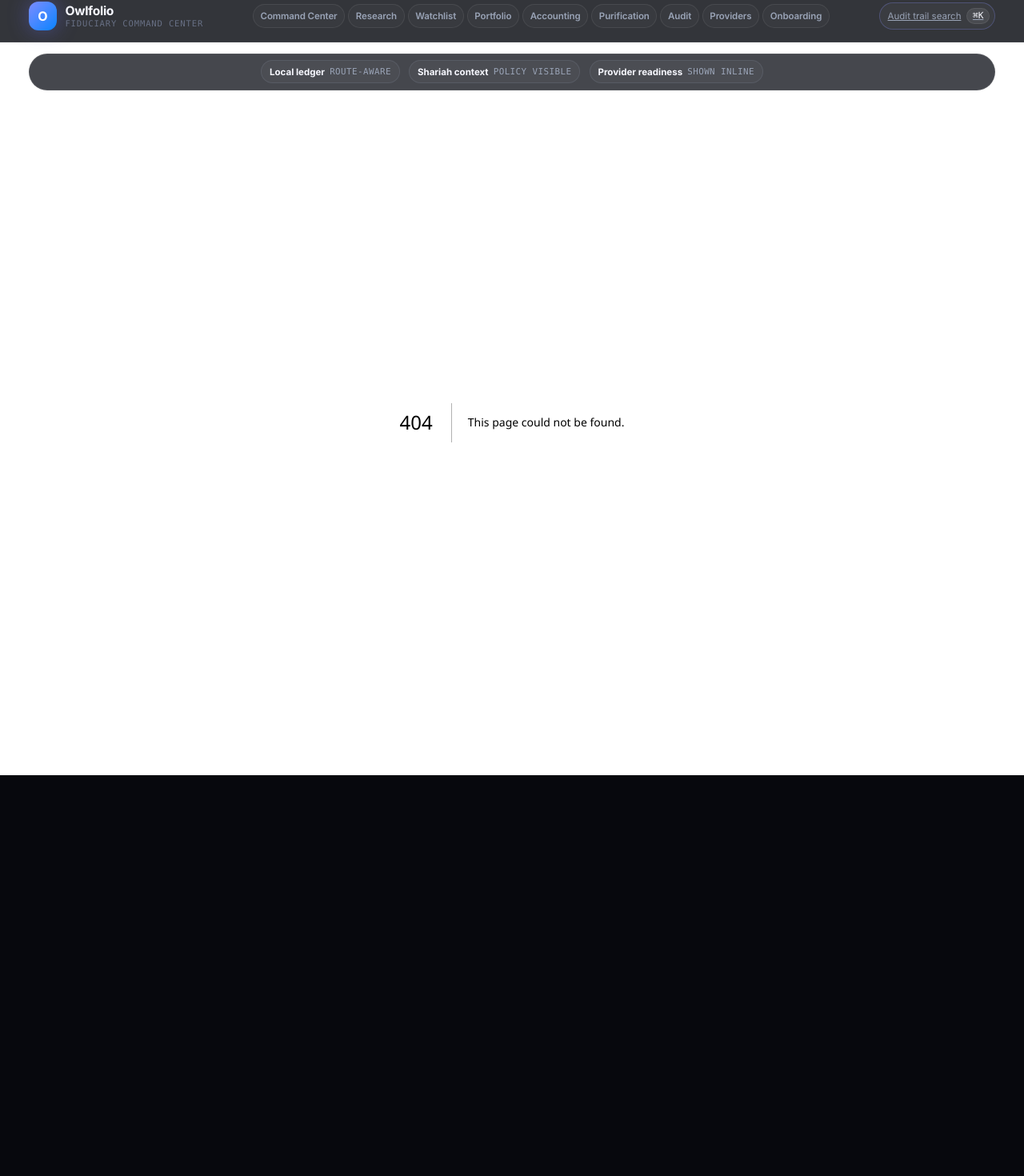
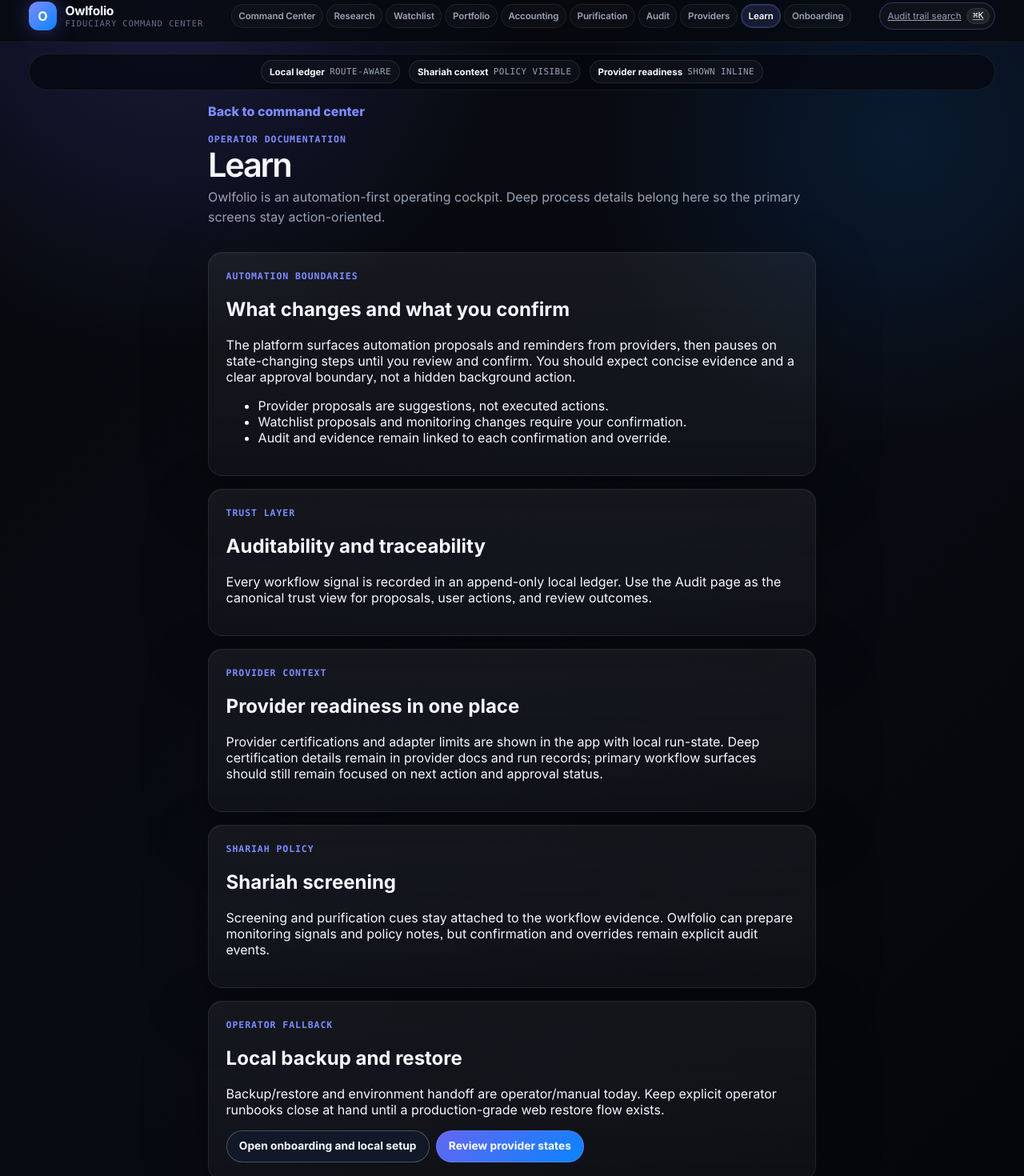
Before and after one commit to i314nk/owlfolio, a Next.js app in the folder apps/web/: page /learn in a window 1280 px wide. Before the commit this address had no page. Shown: the part 13-1483 px from the top of the page at 80% size. Before the commit the page ends 982 px from the top, so only its background shows below. Built offline with nearby package versions, Linux system fonts and the light colour scheme.

Commit message:
checkpoint: add clean cockpit learn surface

```diff
--- /dev/null
+++ b/apps/web/src/app/learn/page.tsx
@@ -0,0 +1,69 @@
+import { PageHeader, OwlButtonLink } from '../../components/designSystem'
+
+export default function LearnPage() {
+  return (
+    <main className="owl-route-frame owl-route-frame-narrow">
+      <p className="owl-route-back-row">
+        <a className="owl-back-link owl-focusable" href="/">
+            Back to command center
+        </a>
+      </p>
+      <PageHeader
+        eyebrow="Operator documentation"
+        title="Learn"
+        description="Owlfolio is an automation-first operating cockpit. Deep process details belong here so the primary screens stay action-oriented."
+      />
+
+      <section className="owl-card" id="automation">
+        <p className="owl-card-eyebrow">Automation boundaries</p>
+        <h2>What changes and what you confirm</h2>
+        <p className="owl-card-body">
+          The platform surfaces automation proposals and reminders from providers, then pauses on state-changing steps until you review and confirm. You should expect concise evidence and a clear approval boundary, not a hidden background action.
+        </p>
+        <ul>
+          <li>Provider proposals are suggestions, not executed actions.</li>
+          <li>Watchlist proposals and monitoring changes require your confirmation.</li>
+          <li>Audit and evidence remain linked to each confirmation and override.</li>
+        </ul>
+      </section>
+
+      <section className="owl-card" id="audit">
+        <p className="owl-card-eyebrow">Trust layer</p>
+        <h2>Auditability and traceability</h2>
+        <p className="owl-card-body">
+          Every workflow signal is recorded in an append-only local ledger. Use the Audit page as the canonical trust view for proposals, user actions, and review outcomes.
+        </p>
+      </section>
+
+      <section className="owl-card" id="providers">
+        <p className="owl-card-eyebrow">Provider context</p>
+        <h2>Provider readiness in one place</h2>
+        <p className="owl-card-body">
+          Provider certifications and adapter limits are shown in the app with local run-state. Deep certification details remain in provider docs and run records; primary workflow surfaces should still remain focused on next action and approval status.
+        </p>
+      </section>
+
+      <section className="owl-card" id="shariah">
+        <p className="owl-card-eyebrow">Shariah policy</p>
+        <h2>Shariah screening</h2>
+        <p className="owl-card-body">
+          Screening and purification cues stay attached to the workflow evidence. Owlfolio can prepare monitoring signals and policy notes, but confirmation and overrides remain explicit audit events.
+        </p>
+      </section>
+
+      <section className="owl-card" id="fallback">
+        <p className="owl-card-eyebrow">Operator fallback</p>
+        <h2>Local backup and restore</h2>
+        <p className="owl-card-body">
+          Backup/restore and environment handoff are operator/manual today. Keep explicit operator runbooks close at hand until a production-grade web restore flow exists.
+        </p>
+        <div style={{ display: 'flex', justifyContent: 'flex-start', gap: '0.5rem', marginTop: '0.8rem' }}>
+          <OwlButtonLink href="/onboarding" variant="secondary">
+            Open onboarding and local setup
+          </OwlButtonLink>
+          <OwlButtonLink href="/providers">Review provider states</OwlButtonLink>
+        </div>
+      </section>
+    </main>
+  )
+}
--- a/apps/web/src/components/AppNavigation.tsx
+++ b/apps/web/src/components/AppNavigation.tsx
@@ -13,6 +13,7 @@ const navItems = [
   { href: '/purification', label: 'Purification' },
   { href: '/audit', label: 'Audit' },
   { href: '/providers', label: 'Providers' },
+  { href: '/learn', label: 'Learn' },
   { href: '/onboarding', label: 'Onboarding' },
 ]
 
```
Also changed, not shown: apps/web/src/components/CommandCenter.tsx (+10 -19 lines), 1 other file (tests, documents, lock files or other folders).
